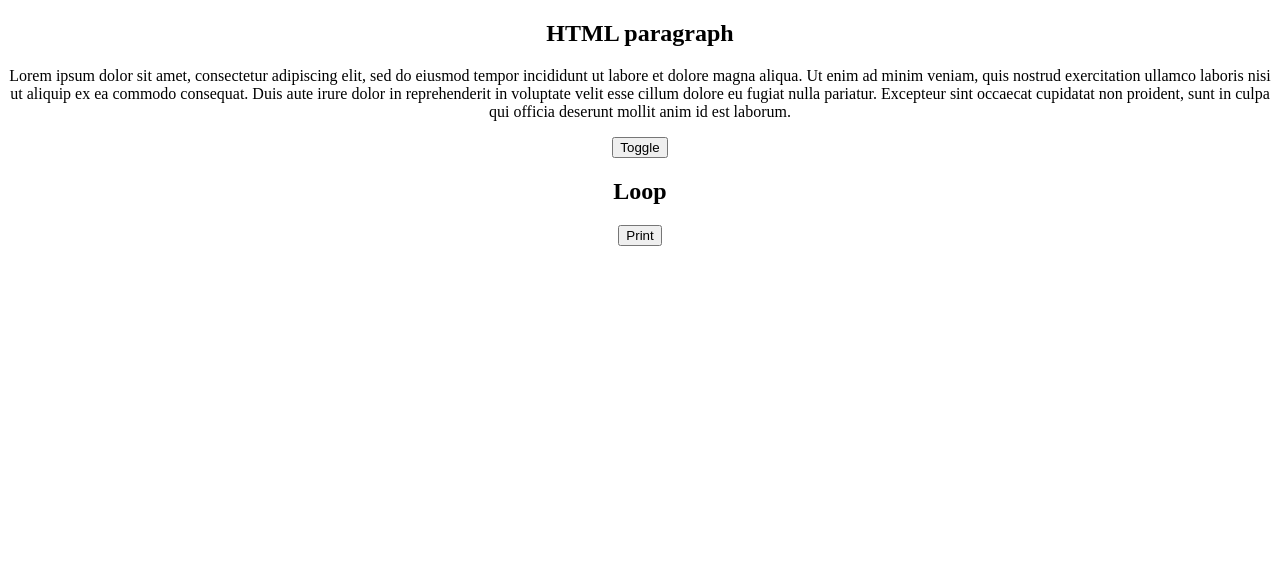
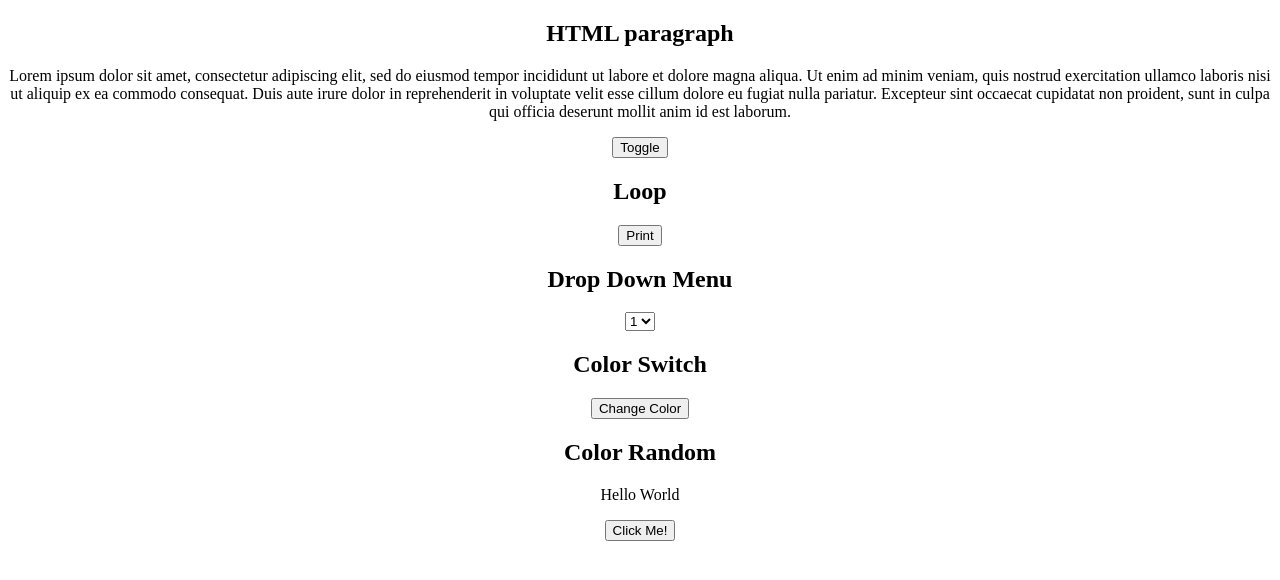
Before and after one commit to PriyanshK09/HTML-Practice-LPU, a plain HTML site: page HTML Project 8 (JS)/index1.html in a window 1280 px wide. Drawn offline with Linux system fonts and the light colour scheme.

Commit message:
HTML Project 8 (JS)/index1.html

```diff
--- a/HTML Project 8 (JS)/index1.html
+++ b/HTML Project 8 (JS)/index1.html
@@ -52,7 +52,70 @@
         }
     </script>
 
-    <!--  -->
+    <!-- Drop Down Menu -->
+    <div class="dropdown">
+        <center>
+            <h2>Drop Down Menu</h2>
+            <select id="dropDown">
+                <option value="1">1</option>
+                <option value="2">2</option>
+                <option value="3">3</option>
+                <option value="4">4</option>
+                <option value="5">5</option>
+            </select>
+        </center>
+    </div>
+
+    <script>
+        let dropDown = document.getElementById("dropDown");
+        dropDown.onchange = function(){
+            console.log(dropDown.value);
+        }
+    </script>
+
+
+    <!-- A button to change the color of Para on Click -->
+
+    <div class="colorswitch">
+    <center>
+        <h2>Color Switch</h2>
+        <button id="colorButton">Change Color</button>
+    </center>
+    </div>
+
+    <script>
+        let colorButton = document.getElementById("colorButton");
+        colorButton.onclick = function(){
+            if(para.style.color == "black"){
+                para.style.color = "red";
+            }
+            else{
+                para.style.color = "black";
+            }
+        }
+    </script>
+
+    <!-- A button to randomize the color of Para on Click -->
+
+    <div class="colorrandom">
+    <center>
+        <h2>Color Random</h2>
+        <div>
+            <p id="p1">Hello World</p>
+        </div>
+          <button id="b1" onclick="randomize()">Click Me!</button>
+    </center>
+    </div>
+
+    <script>
+        function randomize() {
+            document.getElementById('p1').style.color = randomColors();
+          }
+
+          function randomColors() {
+            return '#' + Math.floor(Math.random() * 16777215).toString(16);
+          }
+    </script>
 
 </body>
 </html>
```
